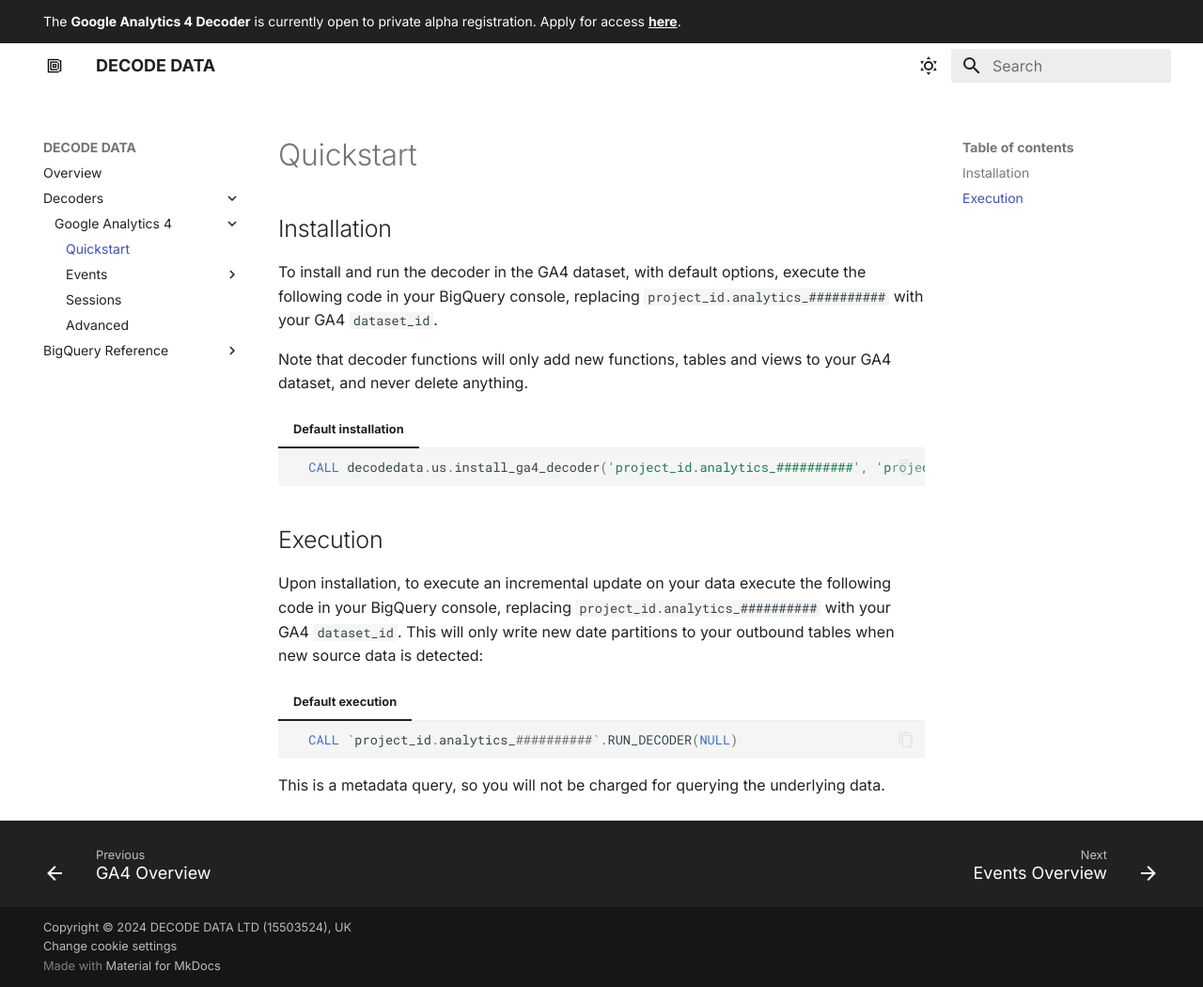
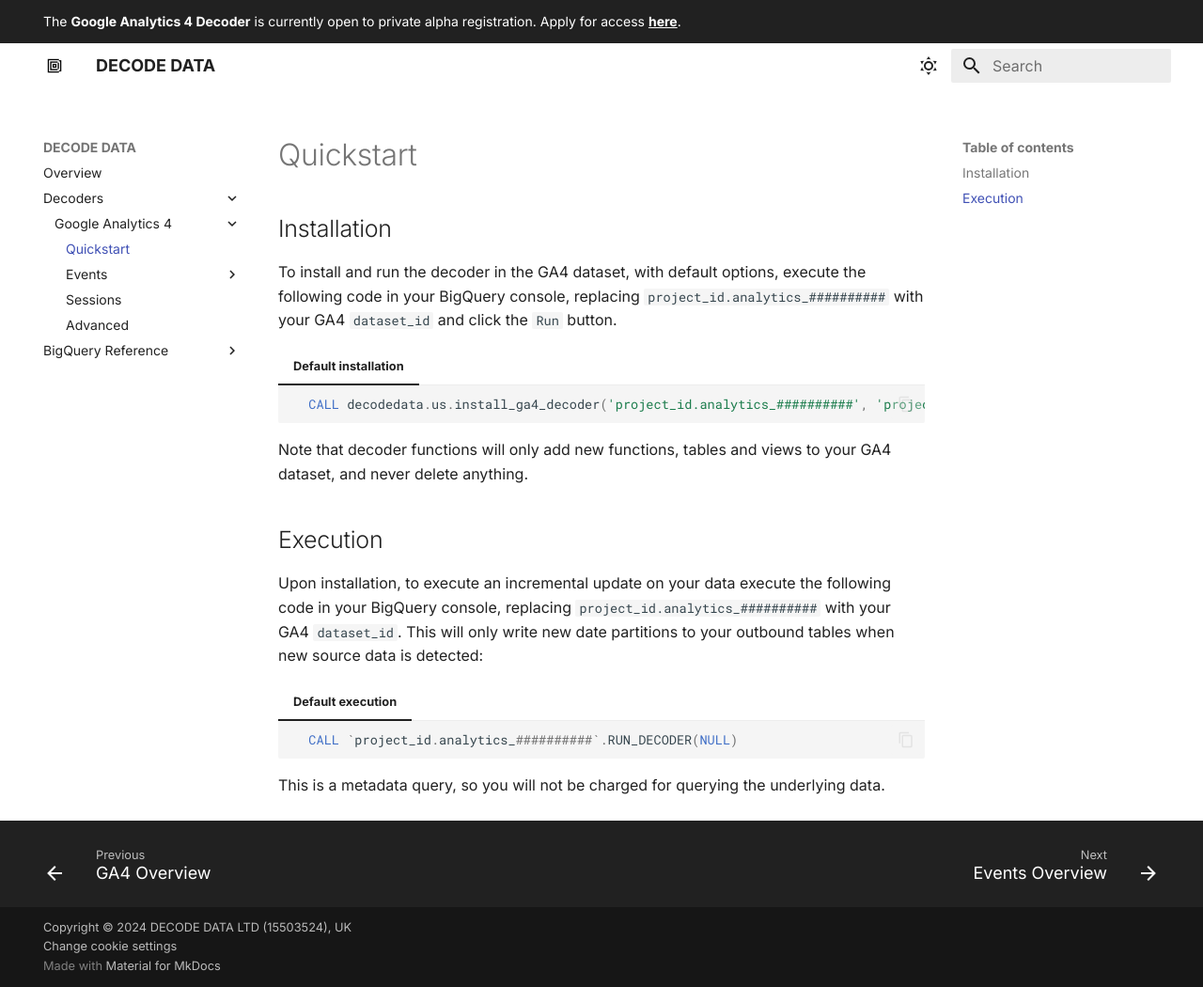
Before and after one commit to decode-data/decode-data.github.io, an MkDocs documentation site: the page built from docs/ga4/quickstart.md, in a window 1280 px wide and 1050 px high. Shown: the whole window at 94% size. Built offline with MkDocs 1.6.1 and Material for MkDocs 9.7.7, drawn with Linux system fonts in a browser that asks for light colours.

Commit message:
minor edits

````diff
--- a/docs/ga4/quickstart.md
+++ b/docs/ga4/quickstart.md
@@ -1,12 +1,12 @@
 ## Installation
-To install and run the decoder in the GA4 dataset, with default options, execute the following code in your BigQuery console, replacing `project_id.analytics_##########` with your GA4 `dataset_id`.
-
-Note that decoder functions will only add new functions, tables and views to your GA4 dataset, and never delete anything.
+To install and run the decoder in the GA4 dataset, with default options, execute the following code in your BigQuery console, replacing `project_id.analytics_##########` with your GA4 `dataset_id` and click the `Run` button.
 
 === "Default installation"
     ```SQL
       CALL decodedata.us.install_ga4_decoder('project_id.analytics_##########', 'project_id.analytics_##########', NULL);
     ```
+
+Note that decoder functions will only add new functions, tables and views to your GA4 dataset, and never delete anything.
 
 ## Execution
 Upon installation, to execute an incremental update on your data execute the following code in your BigQuery console, replacing `project_id.analytics_##########` with your GA4 `dataset_id`.  This will only write new date partitions to your outbound tables when new source data is detected:
````
Also changed, not shown: docs/assets/images/bigquery-console.png (added).
